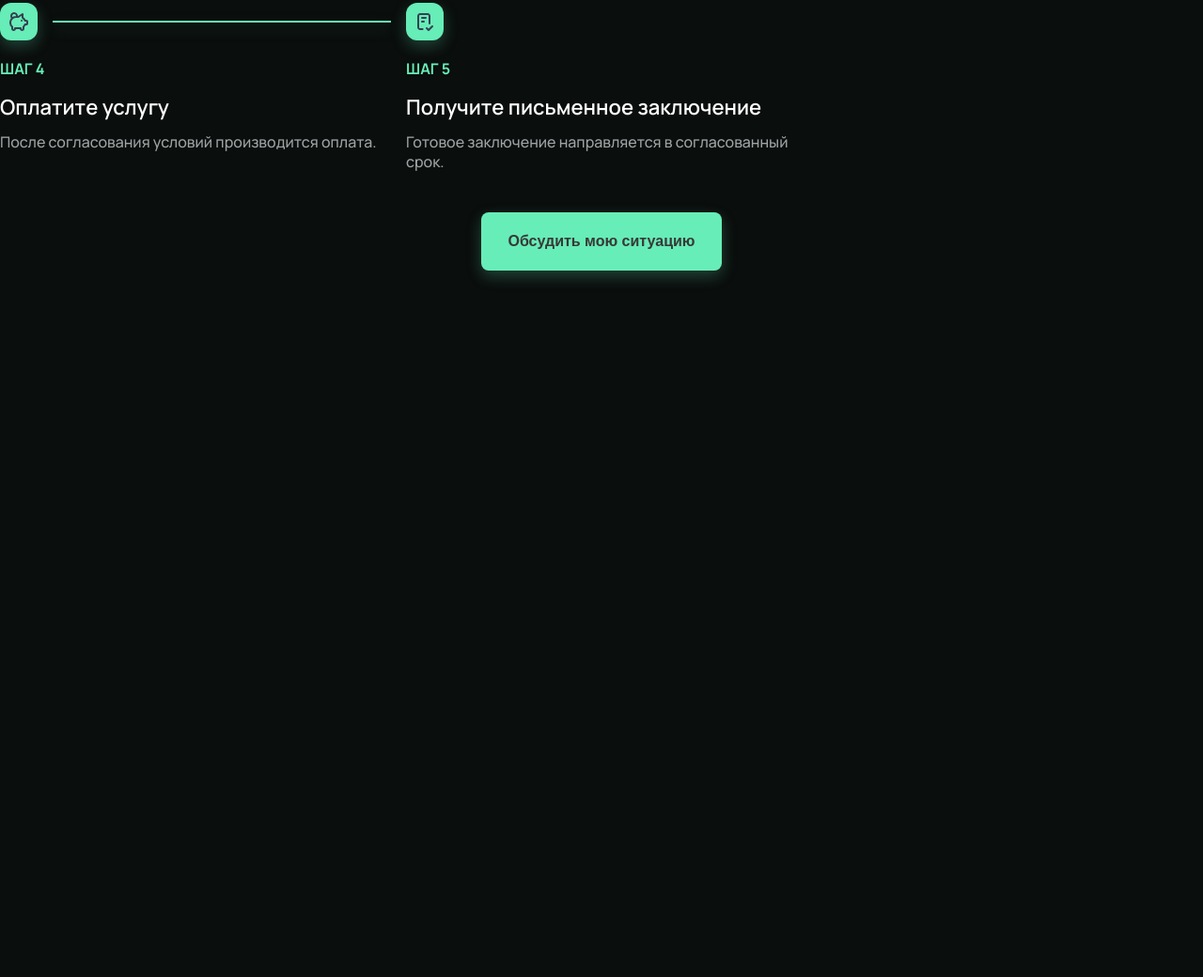
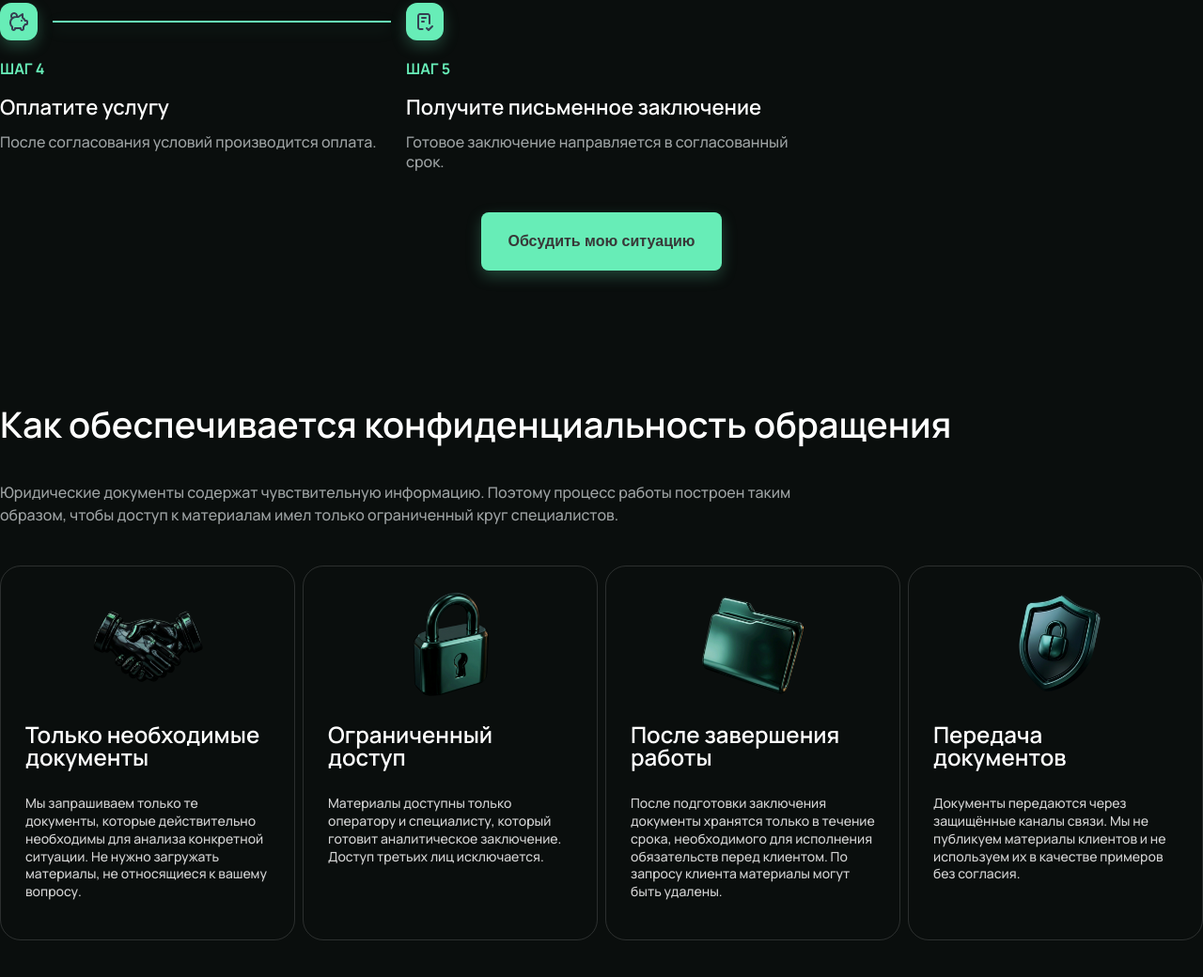
Before and after one commit to Maria1564/mobile_advocat, a plain HTML site: page index.html in a window 1280 px wide. Shown: the part 3935-4975 px from the top of the page at 94% size. Before the commit the page ends 4295 px from the top, so only its background shows below. Drawn offline with Linux system fonts and the light colour scheme.

Commit message:
section confidentiality

```diff
--- a/index.html
+++ b/index.html
@@ -371,6 +371,71 @@
         </div>
         <button class="btn">Обсудить мою ситуацию</button>
       </section>
+
+      <section class="section confidentiality">
+        <h2 class="confidentiality__title">
+          Как обеспечивается конфиденциальность обращения
+        </h2>
+        <p class="confidentiality__description">
+          Юридические документы содержат чувствительную информацию. Поэтому
+          процесс работы построен таким образом, чтобы доступ к материалам имел
+          только ограниченный круг специалистов.
+        </p>
+
+        <div class="confidentiality__list">
+          <article class="confidentiality__card">
+            <img src="./img/hands.png" alt="hand" />
+            <div class="confidentiality__card-content">
+              <h3 class="confidentiality__card-title">
+                Только необходимые документы
+              </h3>
+              <p class="confidentiality__card-text">
+                Мы запрашиваем только те документы, которые действительно
+                необходимы для анализа конкретной ситуации. Не нужно загружать
+                материалы, не относящиеся к вашему вопросу.
+              </p>
+            </div>
+          </article>
+
+          <article class="confidentiality__card">
+            <img src="./img/lock.png" alt="lock" />
+            <div class="confidentiality__card-content">
+              <h3 class="confidentiality__card-title">Ограниченный доступ</h3>
+              <p class="confidentiality__card-text">
+                Материалы доступны только оператору и специалисту, который
+                готовит аналитическое заключение. Доступ третьих лиц
+                исключается.
+              </p>
+            </div>
+          </article>
+
+          <article class="confidentiality__card">
+            <img src="./img/folder.png" alt="folder" />
+            <div class="confidentiality__card-content">
+              <h3 class="confidentiality__card-title">
+                После завершения работы
+              </h3>
+              <p class="confidentiality__card-text">
+                После подготовки заключения документы хранятся только в течение
+                срока, необходимого для исполнения обязательств перед клиентом.
+                По запросу клиента материалы могут быть удалены.
+              </p>
+            </div>
+          </article>
+
+          <article class="confidentiality__card">
+            <img src="./img/secure.png" alt="secure" />
+            <div class="confidentiality__card-content">
+              <h3 class="confidentiality__card-title">Передача документов</h3>
+              <p class="confidentiality__card-text">
+                Документы передаются через защищённые каналы связи. Мы не
+                публикуем материалы клиентов и не используем их в качестве
+                примеров без согласия.
+              </p>
+            </div>
+          </article>
+        </div>
+      </section>
     </div>
 
     <script src="./scripts/main.js"></script>
--- a/styles/style.css
+++ b/styles/style.css
@@ -20,11 +20,15 @@ h1 {
 h2 {
   font-weight: 600;
   font-size: 38px;
+  line-height: 100%;
+  letter-spacing: -2%;
 }
 
 h3 {
   font-weight: 600;
   font-size: 24px;
+  line-height: 100%;
+  letter-spacing: -2%;
 }
 
 p {
@@ -565,9 +569,9 @@ button {
   top: 50%;
   transform: translateY(-50%);
   height: 2px;
-    background-color: #67EDB7;
+  background-color: #67edb7;
   position: absolute;
-    box-shadow: 0 6px 15.6px 0 #67EDB740;
+  box-shadow: 0 6px 15.6px 0 #67edb740;
 }
 
 .steps__item-step {
@@ -575,7 +579,7 @@ button {
   font-size: 16px;
   line-height: 100%;
   letter-spacing: -4%;
-    color: #67EDB7;
+  color: #67edb7;
 }
 
 .steps__item-content {
@@ -595,5 +599,54 @@ button {
   font-size: 16px;
   line-height: 135%;
   letter-spacing: -3%;
-    color: #9EA3A4;
+  color: #9ea3a4;
 }
+
+.confidentiality {
+  align-items: start;
+}
+
+.confidentiality__description {
+  font-weight: 500;
+  font-size: 16px;
+  line-height: 150%;
+  letter-spacing: -3%;
+  color: #9ea3a4;
+  max-width: 880px;
+}
+
+.confidentiality__list {
+  display: grid;
+  grid-template-columns: repeat(4, 1fr);
+  width: 100%;
+  gap: 8px;
+}
+
+.confidentiality__card {
+  display: flex;
+  flex-direction: column;
+  align-items: center;
+  gap: 16px;
+  padding: 16px 26px 41px;
+  border: 1px solid #f2f2f226;
+  border-radius: 22px;
+}
+
+.confidentiality__card > img {
+  width: 135px;
+  height: auto;
+  aspect-ratio: 1 / 1;
+  object-fit: contain;
+}
+
+.confidentiality__card-title {
+  margin-bottom: 28px;
+}
+
+.confidentiality__card-text {
+    font-weight: 500;
+    font-size: 14px;
+    line-height: 135%;
+    letter-spacing: -3%;
+    color: #D4D4D4;
+}
```
Also changed, not shown: img/folder.png (added), img/hands.png (added), img/lock.png (added), img/secure.png (added). Lines whose indentation alone changed are shown as unchanged.
